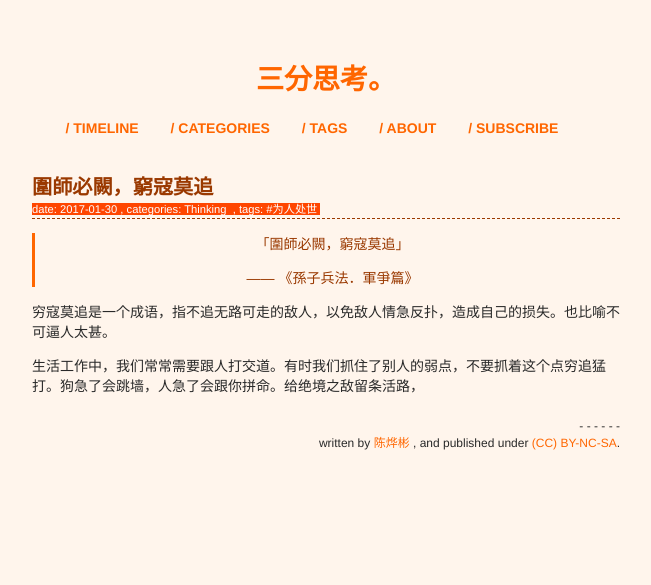
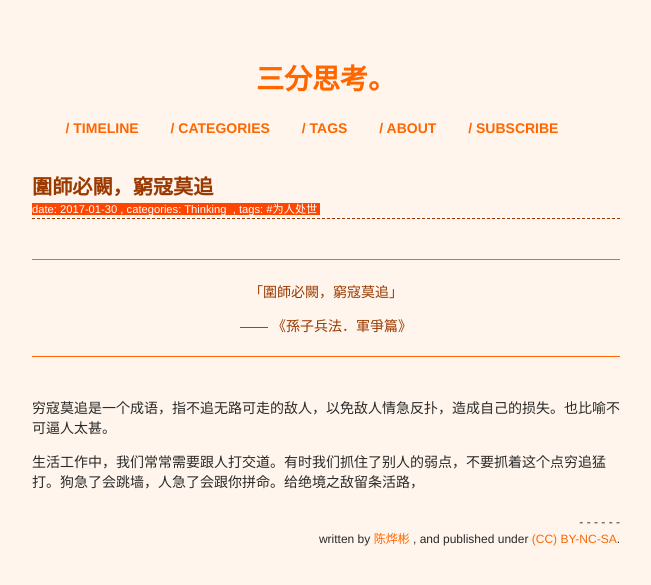
Before and after one commit to xianyuxmu/xianyuxmu.github.io, a Jekyll site: the page built from _posts/2017-01-15-catch-no-kill.md, in a window 1280 px wide. Shown: the top 585 px of the page, without its empty margins (314-965 px from the left). Built offline with Jekyll 4.4.1, drawn with Linux system fonts in a browser that asks for light colours; comment, search, counter and statistics services are not loaded.

Commit message:
modify blockquote class

```diff
--- a/_posts/2017-01-15-catch-no-kill.md
+++ b/_posts/2017-01-15-catch-no-kill.md
@@ -8,7 +8,7 @@ tags:
 - 为人处世
 ---
 
-<blockquote class="center">
+<blockquote class="blockquote-center">
 <p>「圍師必闕，窮寇莫追」</p>
 <p> —— 《孫子兵法．軍爭篇》</p>
 </blockquote>
```
